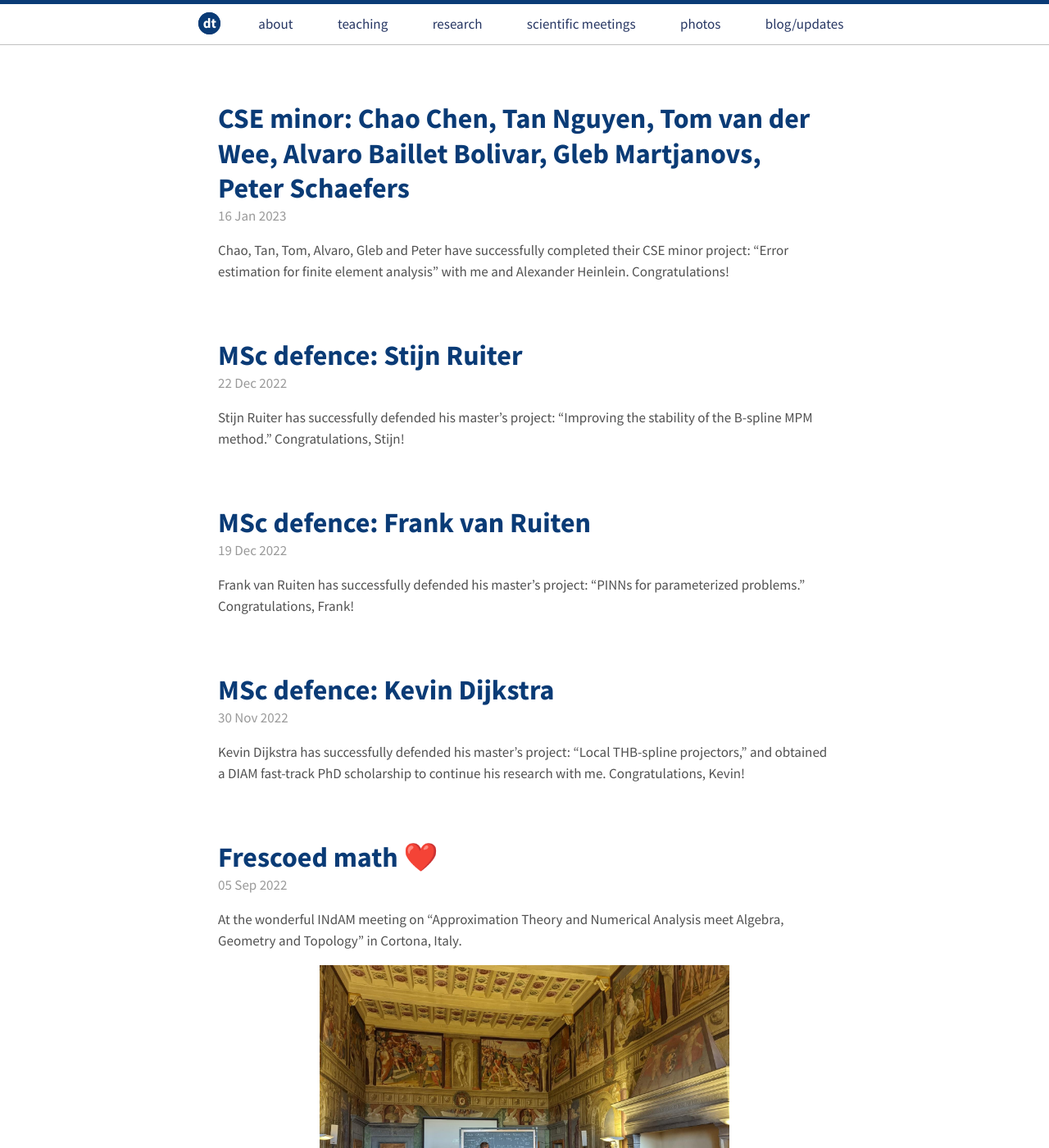
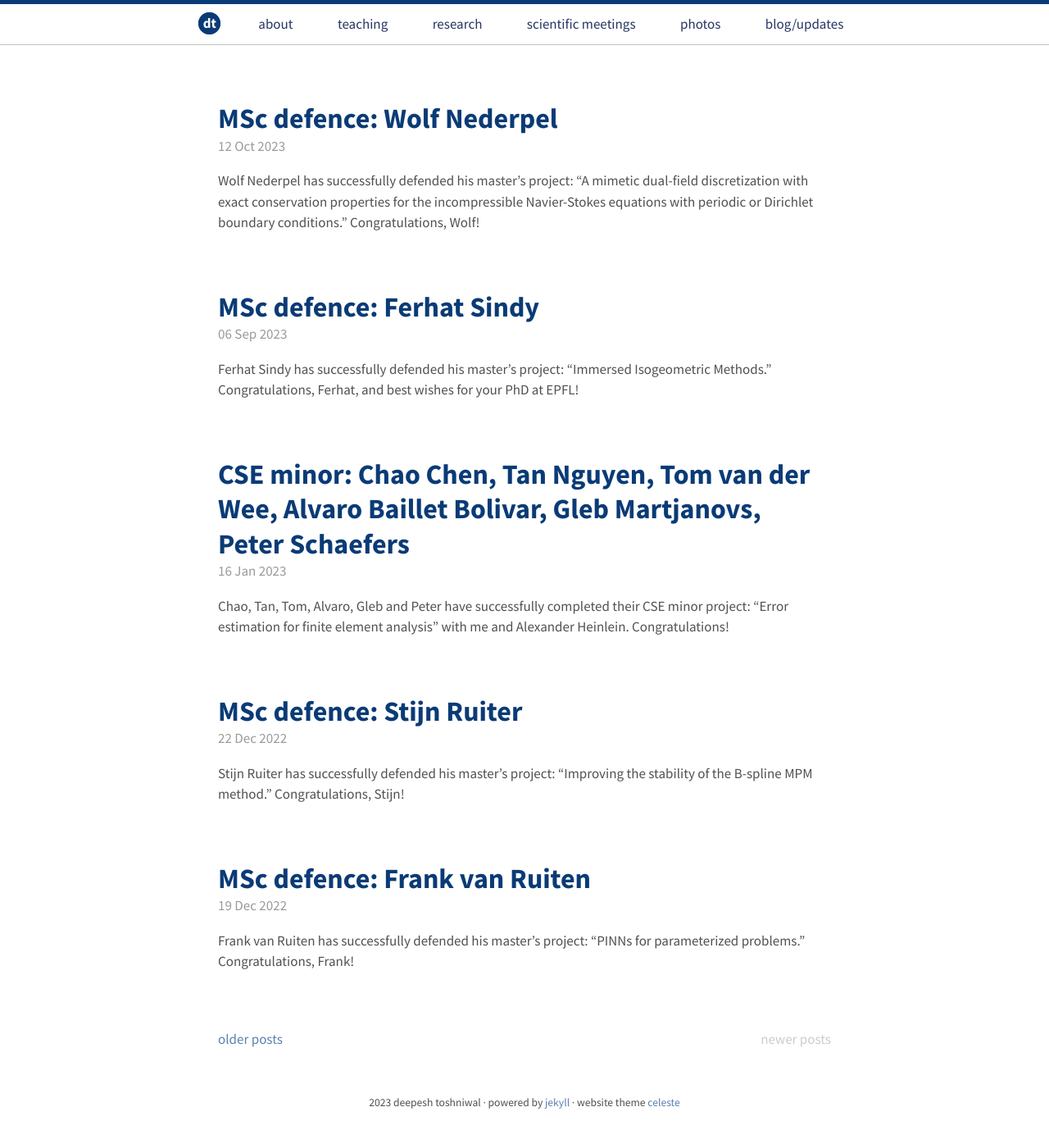
Before and after one commit to dtoshniwal/dtoshniwal.github.io, a Jekyll site: the page built from blog/index.html, in a window 1280 px wide and 1400 px high. Shown: the whole window at 82% size. Built offline with Jekyll 4.4.1, drawn with Linux system fonts in a browser that asks for light colours; the list of posts is cut into pages by our own code.

Commit message:
Updates.

```diff
--- /dev/null
+++ b/blog/_posts/2023-09-06-ferhat.md
@@ -0,0 +1,6 @@
+---
+layout: post
+title: 'MSc defence: Ferhat Sindy'
+---
+
+Ferhat Sindy has successfully defended his master's project: "Immersed Isogeometric Methods." Congratulations, Ferhat, and best wishes for your PhD at EPFL!
--- /dev/null
+++ b/blog/_posts/2023-10-12-wolf.md
@@ -0,0 +1,8 @@
+---
+layout: post
+title: 'MSc defence: Wolf Nederpel'
+---
+
+Wolf Nederpel has successfully defended his master's project: "A mimetic dual-field discretization with exact conservation properties for the
+incompressible Navier-Stokes equations with periodic or Dirichlet boundary
+conditions." Congratulations, Wolf!
```
Also changed, not shown: research.md (+6 -0 lines).
